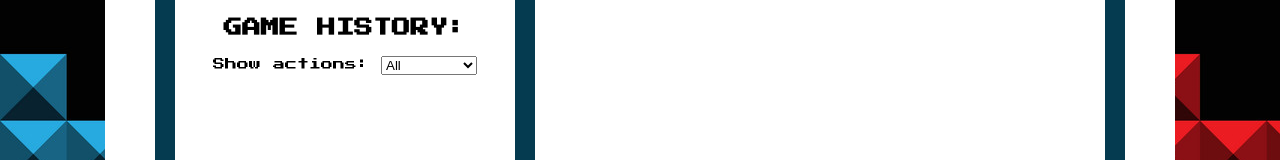
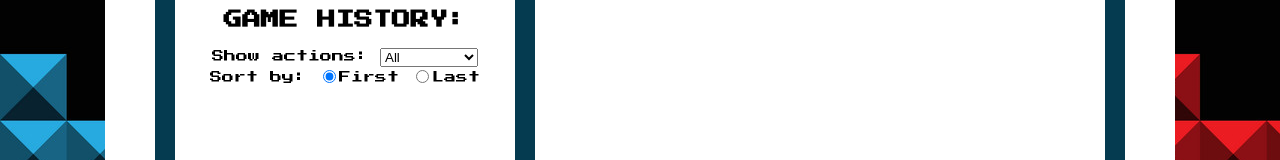
Before and after one commit to IlonaGasiewska/Angular-final-project, an Angular app in the folder tetris-game/: page / in a window 1280 px wide. Shown: the part 346-506 px from the top of the page. Built offline with nearby package versions, Linux system fonts and the light colour scheme; what ngx-tetris would draw is missing.

Commit message:
added history sorting

```diff
--- a/tetris-game/src/app/tetris-panel/tetris-panel.component.ts
+++ b/tetris-game/src/app/tetris-panel/tetris-panel.component.ts
@@ -66,6 +66,7 @@ export class TetrisPanelComponent {
   onLineCleared() {
     this.score += 10;
     this.lineCleared.emit(this.score);
+    this.handleButtonClick("Line Cleared")
   }
 
   @Output() actionClicked = new EventEmitter<string>();
--- a/tetris-game/src/app/user-action-history/user-action-history.component.html
+++ b/tetris-game/src/app/user-action-history/user-action-history.component.html
@@ -10,7 +10,12 @@
     <option value="Drop">Drop</option>
     <option value="Pause">Pause</option>
     <option value="Start">Start</option>
+    <option value="Line Cleared">Line Cleared</option>
   </select>
+  <label for="sorting">Sort by:
+    <input type="radio" name="sorting" id="first" [(ngModel)]="selectedSorting" value="First" checked>First
+    <input type="radio" name="sorting" id="last" [(ngModel)]="selectedSorting" value="Last">Last
+  </label>
 </form>
 <ul>
   <li *ngFor="let action of filteredActions">
--- a/tetris-game/src/app/user-action-history/user-action-history.component.scss
+++ b/tetris-game/src/app/user-action-history/user-action-history.component.scss
@@ -20,3 +20,7 @@ ul {
         color: #5C5470;
     }
 }
+
+label {
+    font-size: 12px;
+}
--- a/tetris-game/src/app/user-action-history/user-action-history.component.ts
+++ b/tetris-game/src/app/user-action-history/user-action-history.component.ts
@@ -11,14 +11,20 @@ import { FormsModule } from '@angular/forms';
 })
 export class UserActionHistoryComponent {
   @Input() actions: { action: string; time: { seconds: number; minutes: number; hours: number } }[] = [];
-
   selectedAction: string = "All";
+  selectedSorting: string = "First"
 
   get filteredActions() {
-    if (this.selectedAction === "All") {
-      return this.actions;
+    let filtered = this.actions;
+
+    if (this.selectedAction !== "All") {
+      filtered = filtered.filter((e) => e.action.includes(this.selectedAction));
+    }
+
+    if (this.selectedSorting !== "First") {
+      return filtered.slice().reverse();
     } else {
-      return this.actions.filter((e) => e.action.includes(this.selectedAction));
+      return filtered;
     }
   }
 }
```
